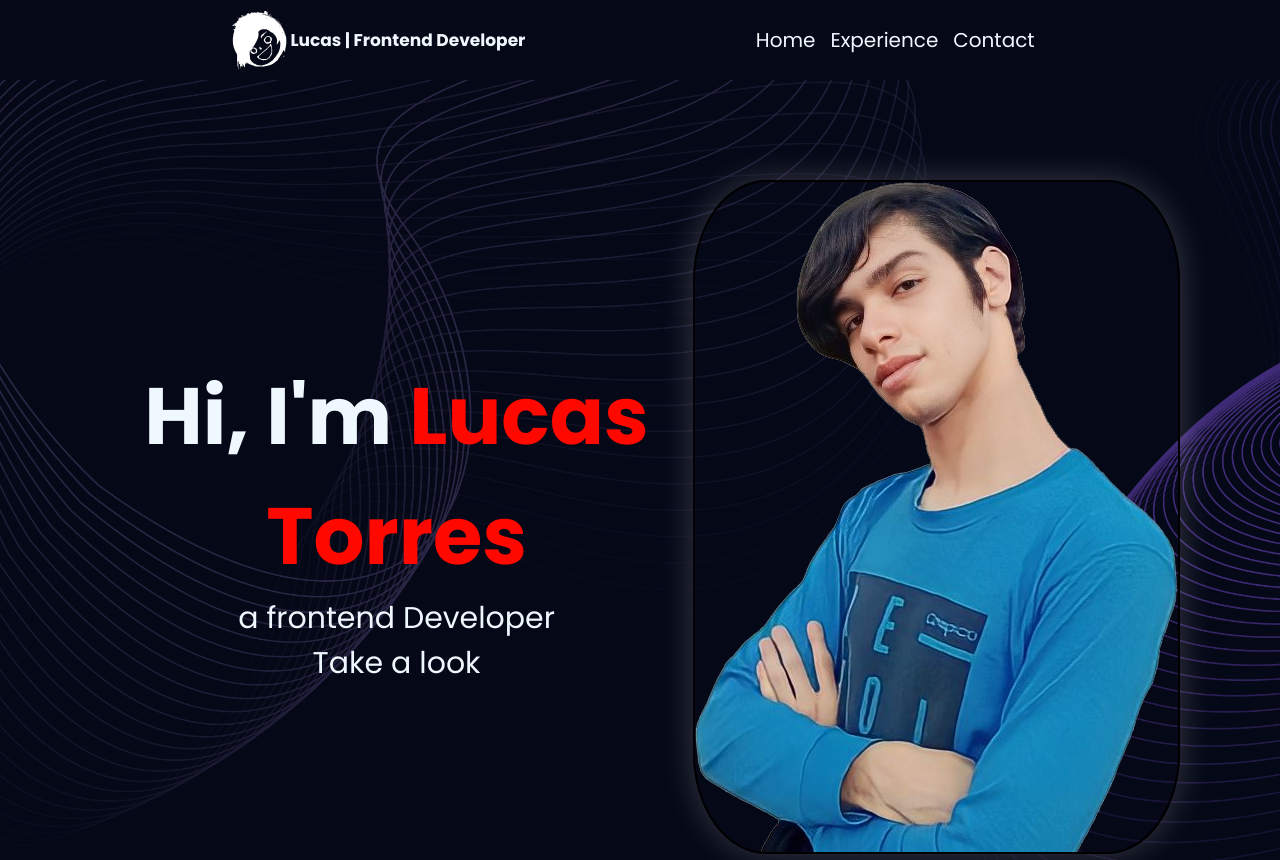
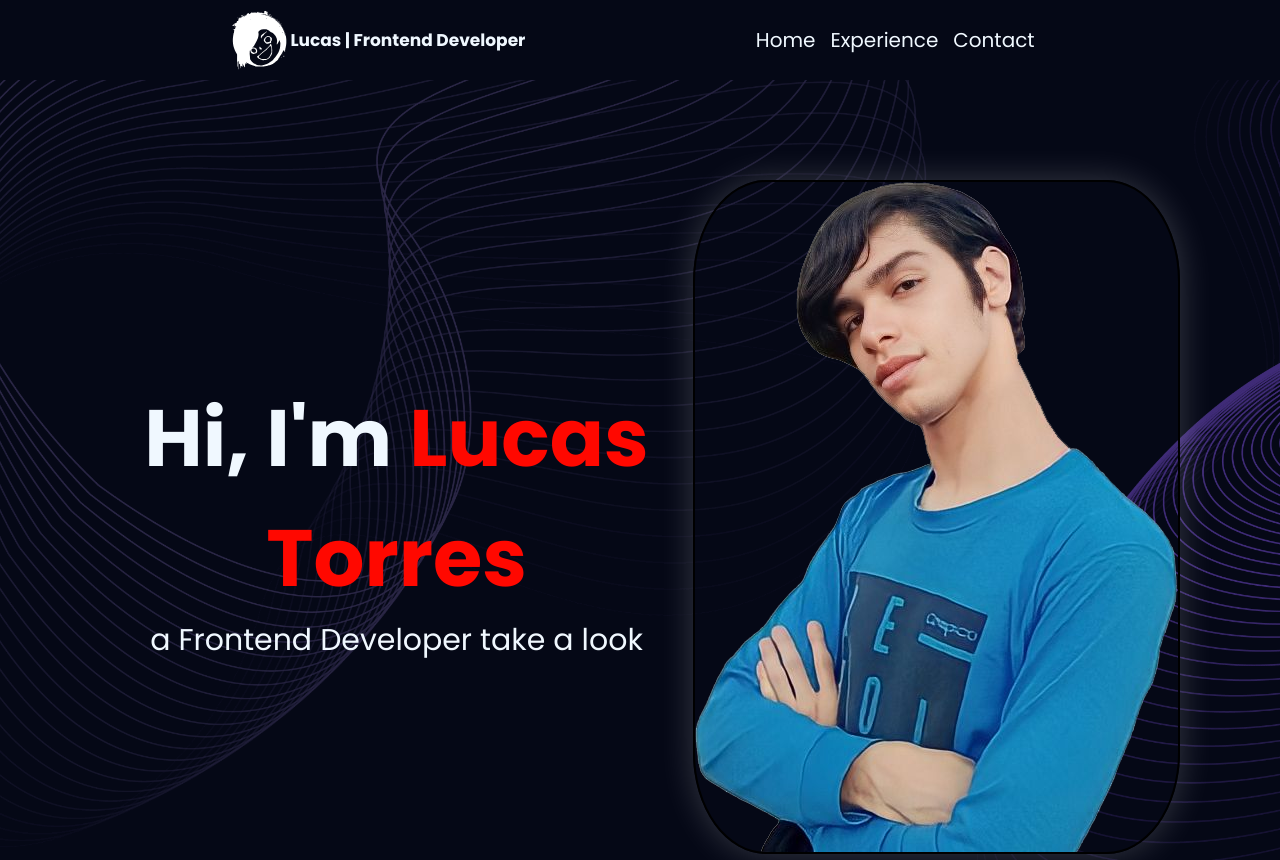
Before and after one commit to CapiLucas/Portfolio, a React (Create React App) app: page / in a window 1280 px wide. Shown: the top 860 px of the page. Built offline with nearby package versions, Linux system fonts and the light colour scheme.

Commit message:
typewritter effect

```diff
--- a/src/components/canvas/Presentation.jsx
+++ b/src/components/canvas/Presentation.jsx
@@ -1,7 +1,26 @@
-import React from 'react';
+import React, { useState, useEffect, useRef } from 'react';
 import './presentation.css';
 
 function Presentation() {
+  const textToType = "  Frontend Developer take a look";
+  const [typedText, setTypedText] = useState('');
+  const charIndex = useRef(0);
+
+  useEffect(() => {
+    const typingTimer = setInterval(() => {
+      if (charIndex.current < textToType.length) {
+        setTypedText((prevText) => prevText + textToType.charAt(charIndex.current));
+        charIndex.current += 1;
+      } else {
+        clearInterval(typingTimer);
+      }
+    }, 100);
+
+    return () => {
+      clearInterval(typingTimer);
+    };
+  }, []);
+
   return (
     <div className='canvaBG'>
       <section className='canvaP'>
@@ -13,8 +32,7 @@ function Presentation() {
             </span>
           </h1>
           <p>
-                    a frontend Developer <br></br>
-                    Take a look
+            a {typedText}
           </p>
         </div>
         <div>
```
Lines whose indentation alone changed are shown as unchanged.
